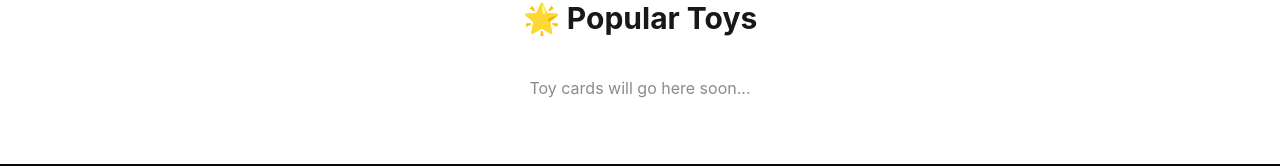
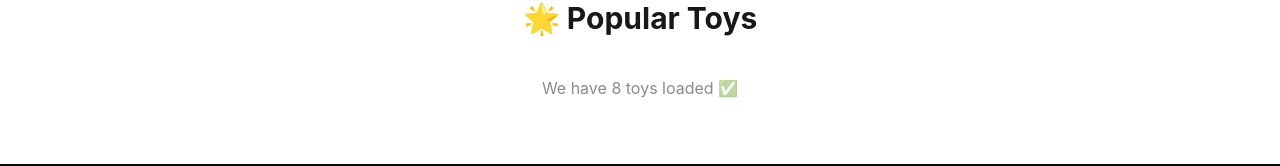
Before and after one commit to Tauhid-exe/Toy-Topia, a React (Vite) app: page / in a window 1280 px wide. Shown: the part 461-627 px from the top of the page. Built offline with nearby package versions, Linux system fonts and the light colour scheme.

Commit message:
feat: add toy data JSON with 8 toys

```diff
--- /dev/null
+++ b/src/data/toys.json
@@ -0,0 +1,98 @@
+[
+  {
+    "toyId": 1,
+    "toyName": "Lego Classic Bricks",
+    "sellerName": "Brick Haven",
+    "sellerEmail": "hello@brickhaven.com",
+    "price": 49.99,
+    "rating": 4.7,
+    "availableQuantity": 75,
+    "description": "A timeless set of colorful Lego bricks that encourages creativity and problem-solving. Kids can build anything they imagine — from houses to vehicles to entire cities! Perfect for children aged 4 and up.",
+    "pictureURL": "https://images.unsplash.com/photo-1587654780291-39c9404d746b?w=600",
+    "subCategory": "Building Blocks"
+  },
+  {
+    "toyId": 2,
+    "toyName": "Robo-Friend 3000",
+    "sellerName": "TechTots",
+    "sellerEmail": "shop@techtots.com",
+    "price": 79.99,
+    "rating": 4.9,
+    "availableQuantity": 30,
+    "description": "An interactive robot toy that teaches basic coding concepts through fun missions! Robo-Friend follows voice commands, dances, and plays games. A great STEM gift for curious kids aged 6-12.",
+    "pictureURL": "https://images.unsplash.com/photo-1535378917042-10a22c95931a?w=600",
+    "subCategory": "STEM & Robotics"
+  },
+  {
+    "toyId": 3,
+    "toyName": "Princess Dream Castle",
+    "sellerName": "Fairy Tale Finds",
+    "sellerEmail": "magic@fairytalefinds.com",
+    "price": 64.99,
+    "rating": 4.8,
+    "availableQuantity": 50,
+    "description": "A magnificent 4-story castle with 7 rooms, a working drawbridge, and 3 princess figurines. Lights up and plays enchanting melodies. Sparks creativity and imaginative storytelling.",
+    "pictureURL": "https://images.unsplash.com/photo-1558618666-fcd25c85cd64?w=600",
+    "subCategory": "Pretend Play"
+  },
+  {
+    "toyId": 4,
+    "toyName": "Dino Safari Dig Kit",
+    "sellerName": "Wild Wonders",
+    "sellerEmail": "dig@wildwonders.com",
+    "price": 29.99,
+    "rating": 4.6,
+    "availableQuantity": 120,
+    "description": "Become a paleontologist! This kit includes 3 plaster blocks, each hiding a dinosaur skeleton. Use the tools to excavate and assemble your own T-Rex, Triceratops, or Stegosaurus.",
+    "pictureURL": "https://images.unsplash.com/photo-1615789591457-74a63395c990?w=600",
+    "subCategory": "Educational"
+  },
+  {
+    "toyId": 5,
+    "toyName": "Watercolor Art Studio",
+    "sellerName": "Little Artists",
+    "sellerEmail": "create@littleartists.com",
+    "price": 24.99,
+    "rating": 4.5,
+    "availableQuantity": 200,
+    "description": "A complete art studio in a box! Includes 36 vibrant watercolors, 10 brush sizes, 50 sheets of art paper, and step-by-step tutorials. Perfect for budding artists aged 5 and up.",
+    "pictureURL": "https://images.unsplash.com/photo-1513475382585-d06e58bcb0e0?w=600",
+    "subCategory": "Arts & Crafts"
+  },
+  {
+    "toyId": 6,
+    "toyName": "Speed Racer RC Car",
+    "sellerName": "Zoom Zone",
+    "sellerEmail": "zoom@zoomzone.com",
+    "price": 54.99,
+    "rating": 4.7,
+    "availableQuantity": 45,
+    "description": "Blazing fast remote-controlled car with 4-wheel drive! Reaches speeds up to 30 km/h. Built for indoor and outdoor racing. Includes turbo mode, 2.4GHz control, and rechargeable battery.",
+    "pictureURL": "https://images.unsplash.com/photo-1594736797933-d0501ba2fe65?w=600",
+    "subCategory": "Remote Control"
+  },
+  {
+    "toyId": 7,
+    "toyName": "Magnetic Tiles 60pc",
+    "sellerName": "Snap & Build",
+    "sellerEmail": "build@snapandbuild.com",
+    "price": 44.99,
+    "rating": 4.8,
+    "availableQuantity": 88,
+    "description": "60 colorful magnetic tiles in 6 shapes. Build 3D structures, bridges, towers, and geometric patterns. Develops spatial reasoning and STEM skills. Safe for kids aged 3 and up.",
+    "pictureURL": "https://images.unsplash.com/photo-1587654780291-39c9404d746b?w=600",
+    "subCategory": "Building Blocks"
+  },
+  {
+    "toyId": 8,
+    "toyName": "Glow-in-Dark Star Puzzle",
+    "sellerName": "Night Sky Toys",
+    "sellerEmail": "stars@nightskytoys.com",
+    "price": 19.99,
+    "rating": 4.4,
+    "availableQuantity": 150,
+    "description": "A 500-piece jigsaw puzzle that glows in the dark! Features the complete night sky with constellations labeled. Fun for the whole family. Comes with a UV torch to activate the glow effect.",
+    "pictureURL": "https://images.unsplash.com/photo-1446776877081-d282a0f896e2?w=600",
+    "subCategory": "Puzzles & Games"
+  }
+]
--- a/src/pages/Home.jsx
+++ b/src/pages/Home.jsx
@@ -1,3 +1,5 @@
+import toys from '../data/toys.json'
+
 function Home() {
   return (
     <div>
@@ -15,13 +17,13 @@ function Home() {
         </button>
       </div>
 
-      {/* Popular Toys Section - placeholder for now */}
+      {/* Quick data check */}
       <div className="max-w-7xl mx-auto px-4 py-16">
         <h2 className="text-3xl font-bold text-center mb-10">
           🌟 Popular Toys
         </h2>
         <p className="text-center text-base-content/50">
-          Toy cards will go here soon...
+          We have {toys.length} toys loaded ✅
         </p>
       </div>
 
```
